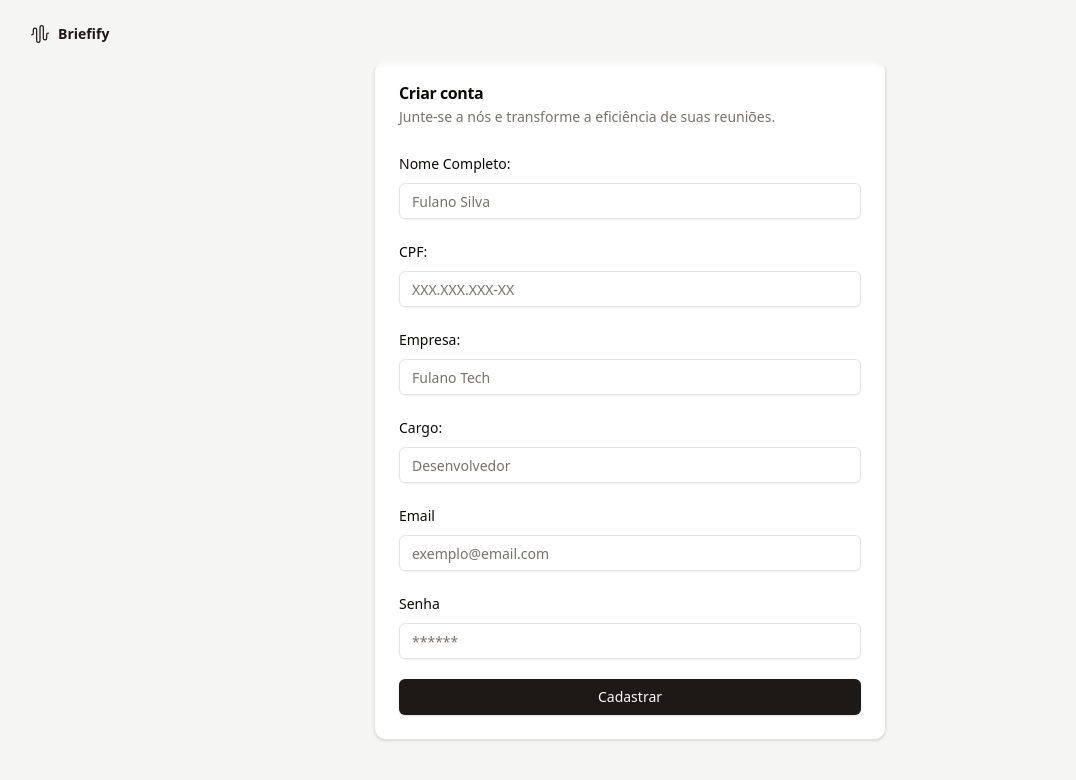
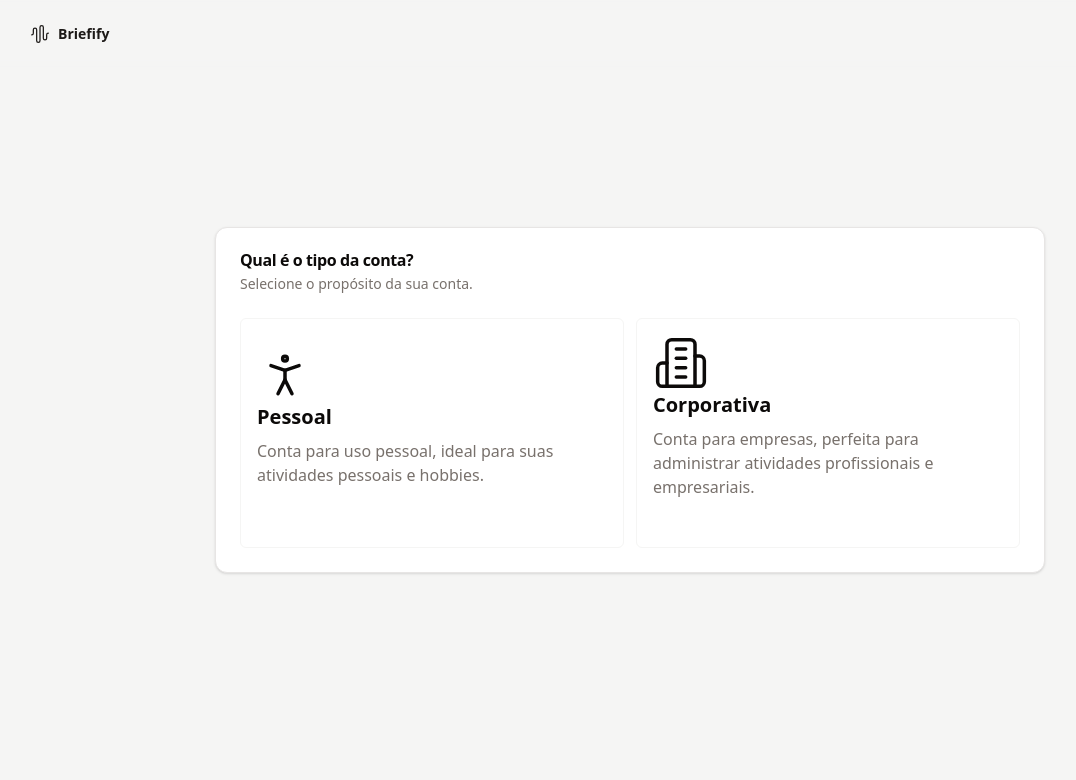
Before and after one commit to 4-ANO-COMP-IMT/briefify, a React (Vite) app in the folder front/: page /sign-up in a window 1280 px wide. Shown: the top 780 px of the page, without its empty margins (10-1086 px from the left). Built offline with nearby package versions, Linux system fonts and the light colour scheme.

Commit message:
feat(front): sign-up ui

```diff
--- a/front/src/pages/sign-up.tsx
+++ b/front/src/pages/sign-up.tsx
@@ -5,194 +5,65 @@ import {
   CardHeader,
   CardTitle,
 } from "@/components/ui/card";
-import * as z from "zod";
-import { useForm } from "react-hook-form";
-import { zodResolver } from "@hookform/resolvers/zod";
-import {
-  Form,
-  FormControl,
-  FormField,
-  FormItem,
-  FormLabel,
-  FormMessage,
-} from "@/components/ui/form";
-import { Input } from "@/components/ui/input";
-import { Button } from "@/components/ui/button";
-// import axios from "axios";
-
-const RegisterSchema = z
-  .object({
-    name: z.string().min(3, { message: "Nome Invalido." }),
-    cpf: z.string({ message: "CPF Invalido." }),
-    company: z.string().optional(),
-    role: z.string().optional(),
-    email: z.string().email({ message: "Email Invalido." }),
-    password: z.string(),
-    passwordConfirm: z.string(),
-  })
-  .refine(
-    (data) =>
-      data.password.match(
-        /^(?=.*[a-z])(?=.*[A-Z])(?=.*\d)(?=.*[@$!%*?&])[A-Za-z\d@$!%*?&]{8,}$/,
-      ),
-    {
-      message:
-        "A senha deve ter pelo menos 8 caracteres, conter uma letra maiúscula, uma letra minúscula, um número e um caractere especial.",
-      path: ["password"],
-    },
-  )
-  .refine((data) => data.passwordConfirm === data.passwordConfirm, {
-    message: "A senha e a confirmação de senha devem ser iguais.",
-    path: ["password", "passwordConfirm"],
-  });
+import { Building2, PersonStanding } from "lucide-react";
+import { CardButton } from "@/components/ui/card-button";
+import { ReactNode, useEffect, useState } from "react";
+import RegisterForm from "@/components/register-form";
 
 export default function SignIn() {
-  const form = useForm<z.infer<typeof RegisterSchema>>({
-    resolver: zodResolver(RegisterSchema),
-    defaultValues: {
-      name: "",
-      cpf: "",
-      company: "",
-      role: "",
-      email: "",
-      password: "",
-      passwordConfirm: "",
-    },
-  });
+  const [accountType, setAccountType] = useState<
+    "personal" | "cooperative" | undefined
+  >();
+  const [cardContent, setCardContent] = useState<ReactNode>(
+    <AccountTypeCardContent accountType={setAccountType} />,
+  );
 
-  async function onSubmit(values: z.infer<typeof RegisterSchema>) {
-    console.log(values);
-    //   const response = await axios({
-    //     method: "post",
-    //     url: "http://localhost:3000/sign-up",
-    //     data: {
-    //       name: values.name,
-    //       cpf: values.cpf,
-    //       company: values.company ?? null,
-    //       role: values.role ?? null,
-    //       email: values.email,
-    //       password: values.password,
-    //     },
-    //   });
-    //   console.log(response.data);
-  }
+  useEffect(() => {
+    if (accountType) {
+      setCardContent(<RegisterForm accountType={accountType} />);
+    }
+  }, [accountType]);
 
   return (
-    <div className="w-screen h-screen bg-muted flex items-center justify-center">
-      <Card className="w-10/12 md:max-w-lg">
-        <CardHeader>
-          <CardTitle>Criar conta</CardTitle>
-          <CardDescription>
-            Junte-se a nós e transforme a eficiência de suas reuniões.
-          </CardDescription>
-        </CardHeader>
-        <CardContent>
-          <Form {...form}>
-            <form
-              onSubmit={form.handleSubmit(onSubmit)}
-              className="flex flex-col gap-5"
-            >
-              <FormField
-                control={form.control}
-                name="name"
-                render={({ field }) => {
-                  return (
-                    <FormItem>
-                      <FormLabel>Nome Completo:</FormLabel>
-                      <FormControl>
-                        <Input placeholder="Fulano Silva" {...field} />
-                      </FormControl>
-                      <FormMessage />
-                    </FormItem>
-                  );
-                }}
-              />
-              <FormField
-                control={form.control}
-                name="cpf"
-                render={({ field }) => {
-                  return (
-                    <FormItem>
-                      <FormLabel>CPF:</FormLabel>
-                      <FormControl>
-                        <Input placeholder="XXX.XXX.XXX-XX" {...field} />
-                      </FormControl>
-                      <FormMessage />
-                    </FormItem>
-                  );
-                }}
-              />
-              <FormField
-                control={form.control}
-                name="company"
-                render={({ field }) => {
-                  return (
-                    <FormItem>
-                      <FormLabel>Empresa:</FormLabel>
-                      <FormControl>
-                        <Input placeholder="Fulano Tech" {...field} />
-                      </FormControl>
-                      <FormMessage />
-                    </FormItem>
-                  );
-                }}
-              />
-              <FormField
-                control={form.control}
-                name="role"
-                render={({ field }) => {
-                  return (
-                    <FormItem>
-                      <FormLabel>Cargo:</FormLabel>
-                      <FormControl>
-                        <Input placeholder="Desenvolvedor" {...field} />
-                      </FormControl>
-                      <FormMessage />
-                    </FormItem>
-                  );
-                }}
-              />
-              <FormField
-                control={form.control}
-                name="email"
-                render={({ field }) => {
-                  return (
-                    <FormItem>
-                      <FormLabel>Email</FormLabel>
-                      <FormControl>
-                        <Input placeholder="exemplo@email.com" {...field} />
-                      </FormControl>
-                      <FormMessage />
-                    </FormItem>
-                  );
-                }}
-              />
-              <FormField
-                control={form.control}
-                name="password"
-                render={({ field }) => {
-                  return (
-                    <FormItem>
-                      <FormLabel>Senha</FormLabel>
-                      <FormControl>
-                        <Input
-                          type="password"
-                          placeholder="******"
-                          {...field}
-                        />
-                      </FormControl>
-                      <FormMessage />
-                    </FormItem>
-                  );
-                }}
-              />
-              <Button type="submit" className="w-full">
-                Cadastrar
-              </Button>
-            </form>
-          </Form>
-        </CardContent>
-      </Card>
+    <div
+      className={`w-screen ${accountType === "cooperative" ? "h-full py-32" : "h-screen"} bg-muted flex items-center justify-center`}
+    >
+      <Card className="w-10/12 md:w-fit">{cardContent}</Card>
     </div>
   );
 }
+
+interface AccountTypeCardContent {
+  accountType: (type: "personal" | "cooperative") => void;
+}
+
+const AccountTypeCardContent = ({ accountType }: AccountTypeCardContent) => {
+  return (
+    <>
+      <CardHeader>
+        <CardTitle>Qual é o tipo da conta?</CardTitle>
+        <CardDescription>Selecione o propósito da sua conta.</CardDescription>
+      </CardHeader>
+      <CardContent className="flex flex-col md:flex-row gap-3">
+        <CardButton
+          onClick={() => accountType("personal")}
+          icon={PersonStanding}
+          title={"Pessoal"}
+          description={
+            "Conta para uso pessoal, ideal para suas atividades pessoais e hobbies."
+          }
+          bottomText="Próxima Etapa"
+        />
+        <CardButton
+          onClick={() => accountType("cooperative")}
+          icon={Building2}
+          title={"Corporativa"}
+          description={
+            "Conta para empresas, perfeita para administrar atividades profissionais e empresariais."
+          }
+          bottomText="Próxima Etapa"
+        />
+      </CardContent>
+    </>
+  );
+};
```
